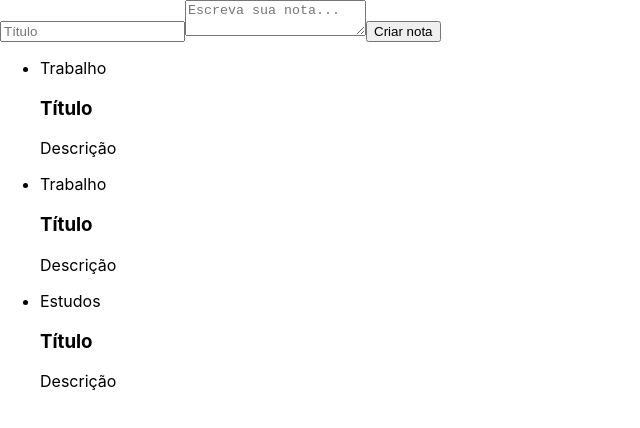
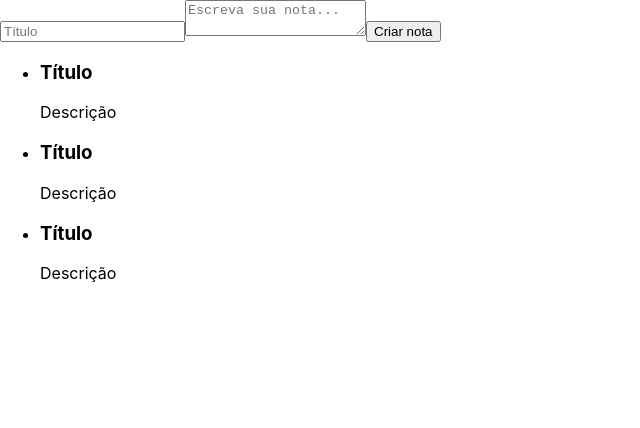
Before and after one commit to daniel21h/ceep, a React (Create React App) app: page / in a window 1280 px wide. Shown: the top 428 px of the page, without its empty margins (0-640 px from the left). Built offline with nearby package versions, Linux system fonts and the light colour scheme; the HTML template or start-up script is replaced by a standard one.

Commit message:
fix: integrating js

```diff
--- a/src/components/NoteList/index.js
+++ b/src/components/NoteList/index.js
@@ -5,9 +5,8 @@ export class NoteList extends Component {
   render() {
     return (
       <ul>
-        {Array.of("Trabalho", "Trabalho", "Estudos").map(category => (
-          <li>
-            <div>{category}</div>
+        {Array.of("Trabalho", "Trabalho", "Estudos").map((category, index) => (
+          <li key={index}>
             <NoteCard />
           </li>
         ))}
```
